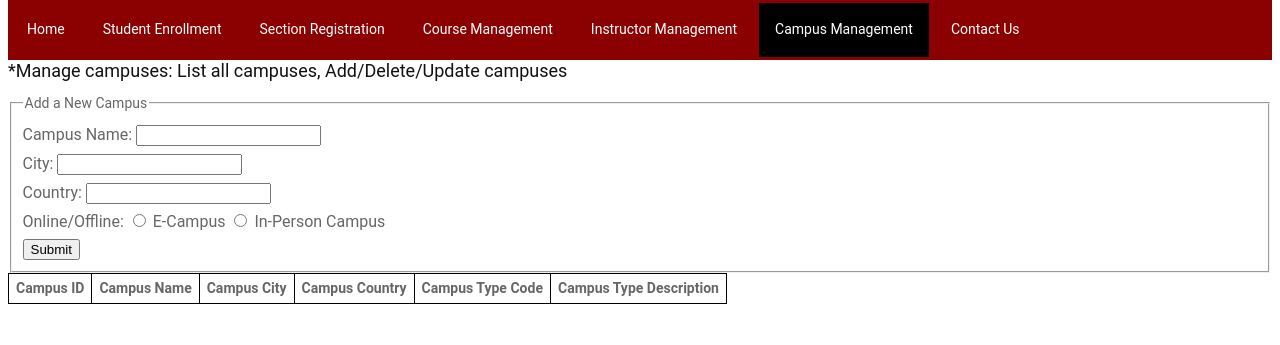
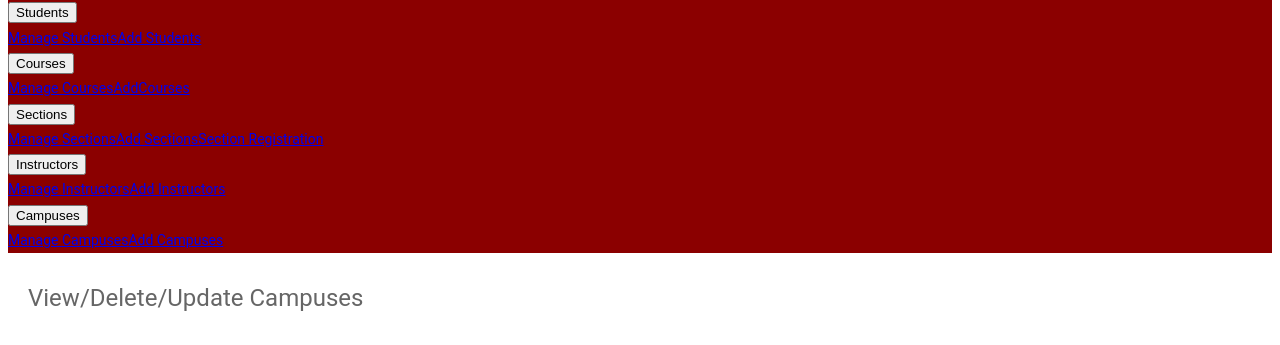
Before and after one commit to lyanita/cs340-project, a Flask app: page /campuses.html in a window 1280 px wide. Shown: the part 83-428 px from the top of the page. Run offline with Flask 2, Linux system fonts and the light colour scheme; data that the repository does not hold is empty; some libraries are stand-ins or nearby versions.

Commit message:
Updated navbar, changed contents to manage campuses

```diff
--- a/templates/campuses.html
+++ b/templates/campuses.html
@@ -2,7 +2,7 @@
 <html>
 
 <head>
-    <title>AH University - Manage campuses</title>
+    <title>AH University - Manage Campuses</title>
     <link rel="stylesheet" href="../static/css/main.css">
 </head>
 
@@ -10,47 +10,10 @@
     <!-- Page Header Placeholder-->
     <div id="header"></div>
 
-    <div class="links">
-        <ul class="nav">
-            <li class="link"><a href="index.html">Home</a></li>
-            <li class="link"><a href="students.html">Student Enrollment</a></li>
-            <li class="link"><a href="sections.html">Section Registration</a></li>
-            <li class="link"><a href="courses.html">Course Management</a></li>
-            <li class="link"><a href="instructors.html">Instructor Management</a></li>
-            <li class="link"><a class="active" href="campuses.html">Campus Management</a></li>
-            <li class="link"><a href="contact.html">Contact Us</a></li>
-        </ul>
-    </div>
-    <h4>*Manage campuses: List all campuses, Add/Delete/Update campuses</h4>
-    <!-- Form (Add Campus) -->
-    <div class="campuses-forms">
-        <form method="post">
-            <fieldset>
-                <legend>Add a New Campus</legend>
-                <label>Campus Name:
-                    <input type="text" name="campus_name" id="campus_name">
-                </label>
-                </br>
-                <label>City:
-                    <input type="text" name="campus_city" id="campus_city">
-                </label></br>
-                <label>Country:
-                    <input type="text" name="campus_country" id="campus_country">
-                </label>
-                </br>
-                <label>Online/Offline:
-                    <input type="radio" name="campus_online" id="campus_online" value=TRUE required>
-                    <label for="campus_online">E-Campus</label>
-                    <input type="radio" name="campus_online" id="campus_offline" value=FALSE>
-                    <label for="campus_offline">In-Person Campus</label>
-                </label>
-                <br>
-                <input type="submit" id="campus_post">
-                <p>{{ post_message }}</p>
-                <p>{{ delete_message }}</p>
-            </fieldset>
-        </form>
-    </div>
+    <!-- navbar placeholder-->
+    <div id="navbar"></div>
+
+    <h3>View/Delete/Update Campuses</h3>
 
     <!-- Table -->
     <div id="campuses-container">
@@ -88,12 +51,12 @@
         </table>
     </div>
 
-
     <!-- Page Footer Placeholder-->
     <div id="footer"></div>
 
     <!-- Javascript -->
     <script src="../static/header.js"></script>
+    <script src="../static/nav.js"></script>
     <script src="../static/footer.js"></script>
 </body>
 
```
